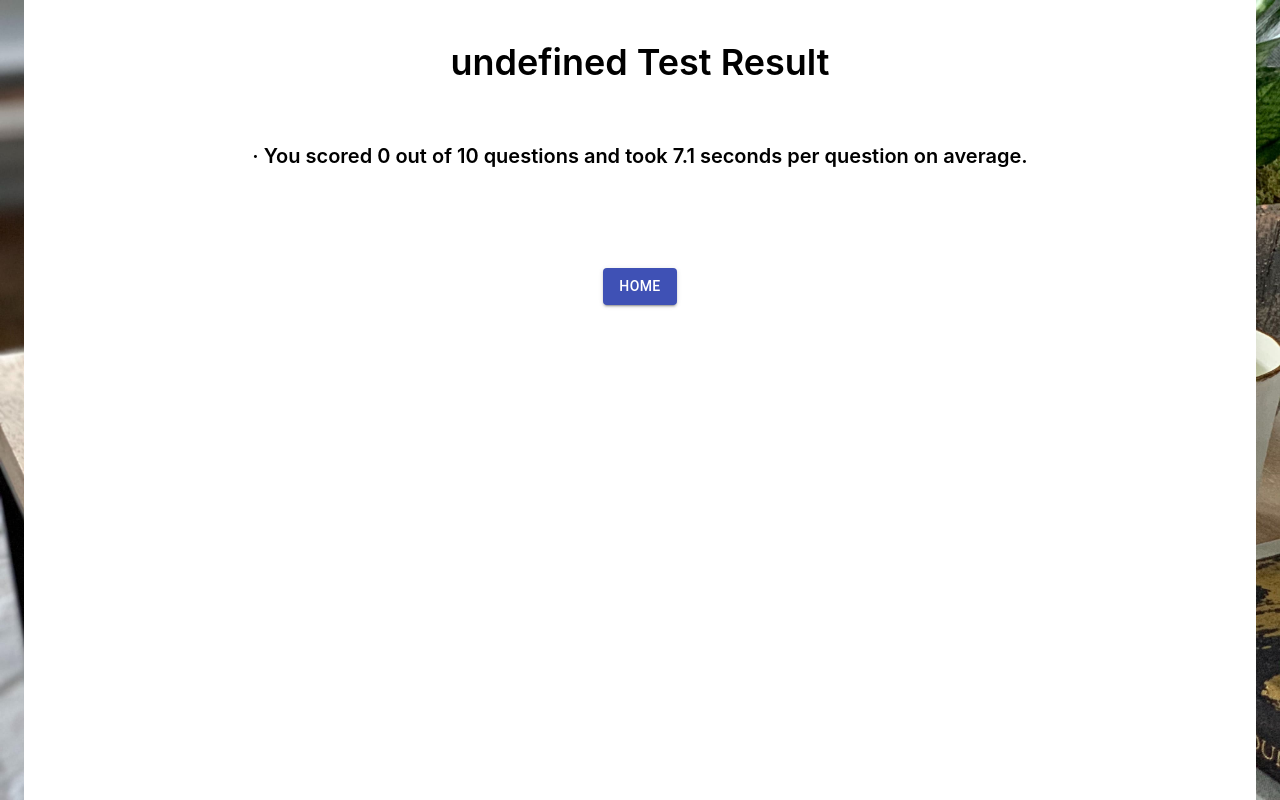
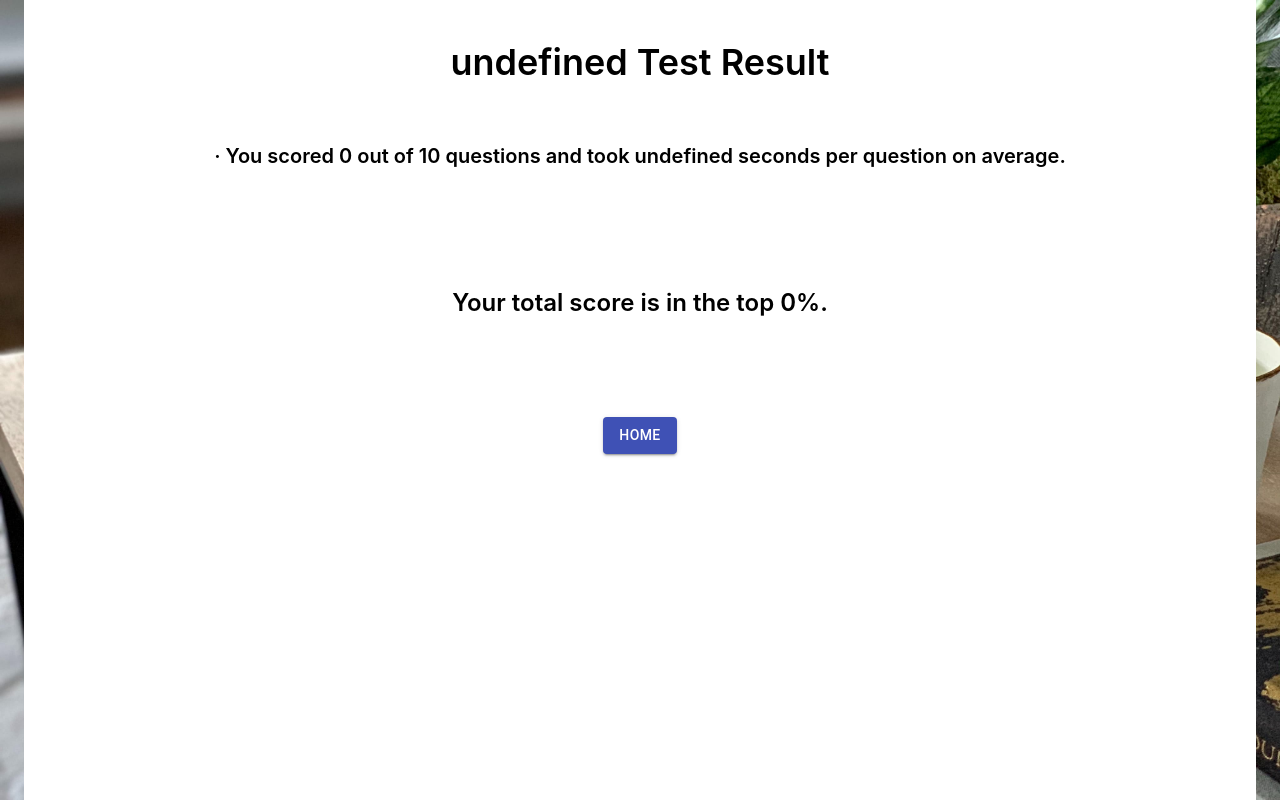
Before and after one commit to rkd8923/dyscalculia, a React (Create React App) app: page /practice/report in a window 1280 px wide. Built offline with nearby package versions, Linux system fonts and the light colour scheme.

Commit message:
practice

```diff
--- a/src/pages/Practice.jsx
+++ b/src/pages/Practice.jsx
@@ -18,12 +18,20 @@ export default function Practice({ history }) {
   return (
     <Wrapper>
       <Line>
-        <TypeCard onClick={() => goToDetail("type1")}>Counting</TypeCard>
-        <TypeCard onClick={() => goToDetail("type2")}>Comparison</TypeCard>
+        <TypeCard elevation={3} onClick={() => goToDetail("type1")}>
+          Counting
+        </TypeCard>
+        <TypeCard elevation={3} onClick={() => goToDetail("type2")}>
+          Comparison
+        </TypeCard>
       </Line>
       <Line>
-        <TypeCard onClick={() => goToDetail("type3")}>Areithmetic</TypeCard>
-        <TypeCard onClick={() => goToDetail("type4")}>Memorization</TypeCard>
+        <TypeCard elevation={3} onClick={() => goToDetail("type3")}>
+          Areithmetic
+        </TypeCard>
+        <TypeCard elevation={3} onClick={() => goToDetail("type4")}>
+          Memorization
+        </TypeCard>
       </Line>
     </Wrapper>
   );
@@ -40,9 +48,9 @@ const Wrapper = styled.div`
   background-size: cover;
 `;
 const TypeCard = styled.div`
-  width: 300px;
-  height: 150px;
-  background-color: rgba(153, 51, 153, 0.5);
+  width: 19rem;
+  height: 9.5rem;
+  background-color: rgba(153, 51, 153, 0.9);
   cursor: pointer;
   color: white;
   align-items: center;
@@ -50,7 +58,11 @@ const TypeCard = styled.div`
   justify-content: center;
   font-size: 30px;
   font-weight: 600;
-  border-radius: 20px;
+  border-radius: 1rem;
+  box-shadow: 0.2rem 0.2rem 0.2rem grey;
+  &:hover {
+    background-color: rgba(153, 51, 153, 1);
+  }
 `;
 const Line = styled.div`
   display: flex;
--- a/src/pages/PracticeDetail.jsx
+++ b/src/pages/PracticeDetail.jsx
@@ -1,19 +1,31 @@
 import ProblemLayoutV2 from "components/ProblemLayoutV2";
 import TypeDescription from "components/TypeDescription";
-import React, { useState } from "react";
+import React, { useEffect, useState } from "react";
 import { useDispatch } from "react-redux";
-import { setResult } from "store/practice";
+import { useStopwatch } from "react-timer-hook";
+import { setResult, setTime } from "store/practice";
 
 export default function PracticeDetail({ history, location }) {
   const dispatch = useDispatch();
+  const { seconds, start, pause, reset } = useStopwatch({
+    autoStart: false,
+  });
   const type = location?.state?.type;
   const [count, setCount] = useState(-1);
-  const [isEnd, setIsEnd] = useState(false);
   const [allCount, setAllCount] = useState(1);
+
+  useEffect(() => {
+    if (count === 0) {
+      reset();
+      start();
+    }
+  }, [count]);
 
   function goToNextProblem() {
     setAllCount((prev) => prev + 1);
     if (count >= 9) {
+      pause();
+      dispatch(setTime(seconds));
       history.push({ pathname: "/practice/report", state: { type } });
     } else {
       setCount((prev) => prev + 1);
@@ -24,8 +36,6 @@ export default function PracticeDetail({ history, location }) {
     const result = +answer === +inputAnswer;
     dispatch(setResult(count, result));
   }
-
-  if (isEnd) return <div>isEnd</div>;
 
   return (
     <>
@@ -41,6 +51,7 @@ export default function PracticeDetail({ history, location }) {
           next={goToNextProblem}
           allCount={allCount}
           submit={submit}
+          time={seconds}
         />
       )}
     </>
--- a/src/pages/PracticeReport.jsx
+++ b/src/pages/PracticeReport.jsx
@@ -1,7 +1,7 @@
 import { Button } from "@material-ui/core";
 import bg from "assets/images/background/report.jpg";
 import React from "react";
-import { useDispatch, useSelector } from "react-redux";
+import { useSelector } from "react-redux";
 import styled from "styled-components";
 import {
   reportDescriptionType1,
@@ -13,7 +13,6 @@ import {
 function PracticeReport({ history, location }) {
   const type = location?.state?.type;
   const test = useSelector((state) => state.practice);
-  const dispatch = useDispatch();
 
   const title = {
     type1: "Counting",
@@ -32,7 +31,20 @@ function PracticeReport({ history, location }) {
     const result = test.result;
     return [...result].reduce((a, b) => a + b, 0);
   }
-
+  function getTime() {
+    return test.time;
+  }
+  function getScore() {
+    const result =
+      getResult("type1") +
+      getResult("type2") +
+      getResult("type3") +
+      getResult("type4");
+    const time =
+      getTime("type1") + getTime("type2") + getTime("type3") + getTime("type4");
+    let score = 9 * result + (10 - time / 4);
+    return score > 0 ? score : 0;
+  }
   if (!test) {
     return <div>There are no results</div>;
   }
@@ -42,8 +54,10 @@ function PracticeReport({ history, location }) {
       <ReportPaper>
         <Title>{`${title[type]} Test Result`}</Title>
         <MainText>{description[type]}</MainText>
-        <ResultText>{`· You scored ${getResult()} out of 10 questions and took 7.1 seconds per question on average.`}</ResultText>
-
+        <ResultText>{`· You scored ${getResult()} out of 10 questions and took ${getTime()} seconds per question on average.`}</ResultText>
+        <TotalResultText>
+          {`Your total score is in the top ${getScore()}%.`}
+        </TotalResultText>
         <ButtonArea>
           <Button
             variant="contained"
@@ -105,5 +119,15 @@ const ButtonArea = styled.div`
   display: flex;
   justify-content: center;
 `;
-
+const TotalResultText = styled.span`
+  display: flex;
+  flex-direction: column;
+  align-items: center;
+  justify-content: space-around;
+  width: 100%;
+  margin: 20px 0 20px 0;
+  font-size: 24px;
+  font-weight: 600;
+  margin-bottom: 100px;
+`;
 export default PracticeReport;
--- a/src/pages/Report.jsx
+++ b/src/pages/Report.jsx
@@ -1,7 +1,7 @@
 import { Button } from "@material-ui/core";
 import bg from "assets/images/background/report.jpg";
 import React from "react";
-import { useDispatch, useSelector } from "react-redux";
+import { useSelector } from "react-redux";
 import styled from "styled-components";
 import {
   reportDescriptionType1,
@@ -12,19 +12,13 @@ import {
 
 function Report({ history }) {
   const test = useSelector((state) => state.test);
-  const dispatch = useDispatch();
 
-  // useEffect(() => {
-  //   return () => {
-  //     dispatch(setInit());
-  //   };
-  // });
   function getResult(type) {
     const result = test.result[type];
     return [...result].reduce((a, b) => a + b, 0);
   }
   function getTime(type) {
-    return test[type];
+    return test.time[type];
   }
   function getScore() {
     const result =
--- a/src/store/practice.js
+++ b/src/store/practice.js
@@ -1,11 +1,16 @@
 const SET_RESULT = "practice/SET_RESULT";
 const SET_INIT = "practice/SET_INIT";
+const SET_TIME = "practice/SET_TIME";
 
 export const setResult = (index, result) => ({
   type: SET_RESULT,
   payload: { index, result },
 });
 export const setInit = () => ({ type: SET_INIT });
+export const setTime = (time) => ({
+  type: SET_TIME,
+  payload: { time },
+});
 
 const initialState = {
   count: 0,
@@ -14,7 +19,7 @@ const initialState = {
 
 const practice = (state = initialState, action) => {
   switch (action.type) {
-    case SET_RESULT:
+    case SET_RESULT: {
       const { index, result } = action.payload;
 
       if (result) {
@@ -28,8 +33,14 @@ const practice = (state = initialState, action) => {
         };
       }
       return { ...state };
-    case SET_INIT:
+    }
+    case SET_INIT: {
       return { ...initialState };
+    }
+    case SET_TIME: {
+      const { time } = action.payload;
+      return { ...state, time: time };
+    }
     default:
       return { ...state };
   }
```
